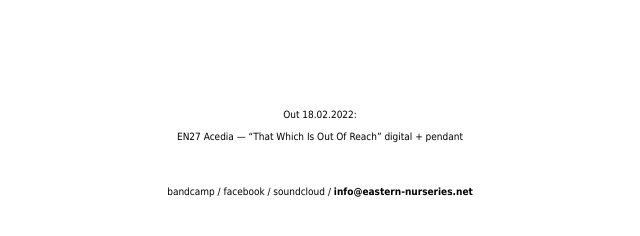
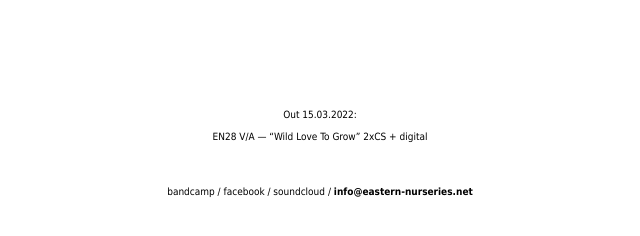
Before and after one commit to aftertheangels69/eastern-nurseries.net, a Jekyll site: the page built from index.md, in a window 1280 px wide. Shown: the part 165-401 px from the top of the page, without its empty margins (320-960 px from the left). Built offline with Jekyll 4.4.1, drawn with Linux system fonts in a browser that asks for light colours; our own code applies the rules of GitHub Pages for plain Markdown files.

Commit message:
Update default.html

```diff
--- a/_layouts/default.html
+++ b/_layouts/default.html
@@ -29,10 +29,10 @@
 <br>
 <br>
 <br>
-Out 18.02.2022:
+Out 15.03.2022:
 <br>
 <br>
-EN27 Acedia — “That Which Is Out Of Reach” digital + pendant <br />
+EN28 V/A — “Wild Love To Grow” 2xCS + digital <br />
 <br>
 <br>
 <br>
```
